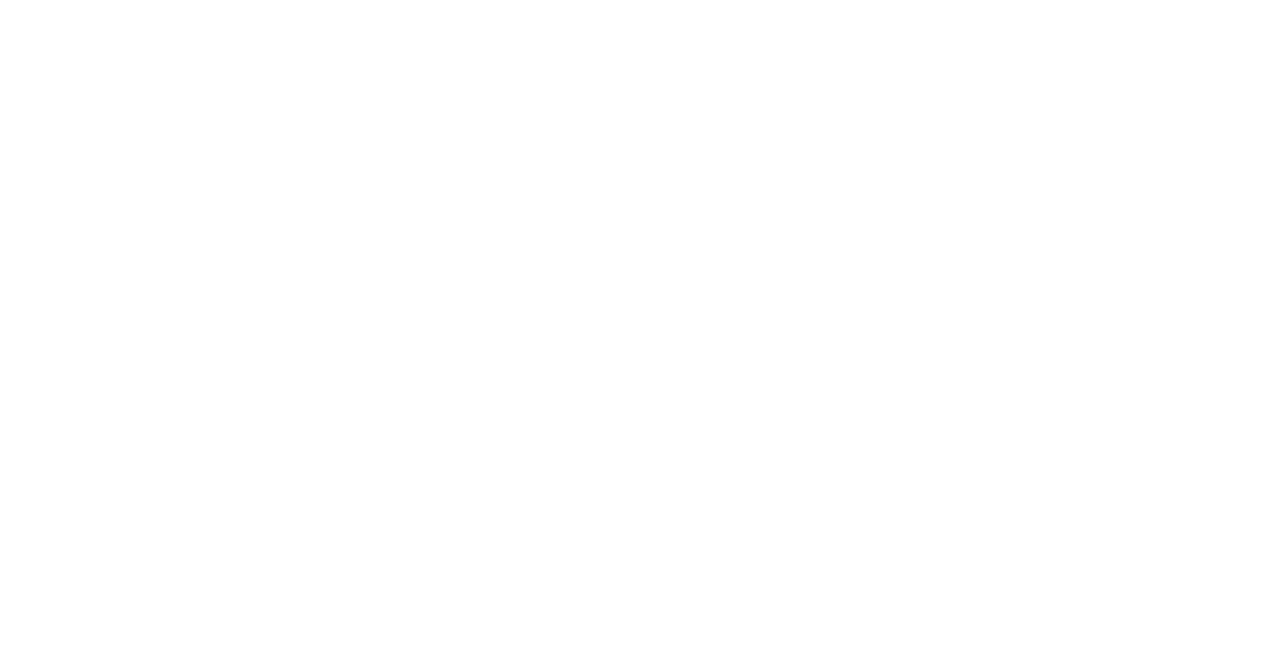
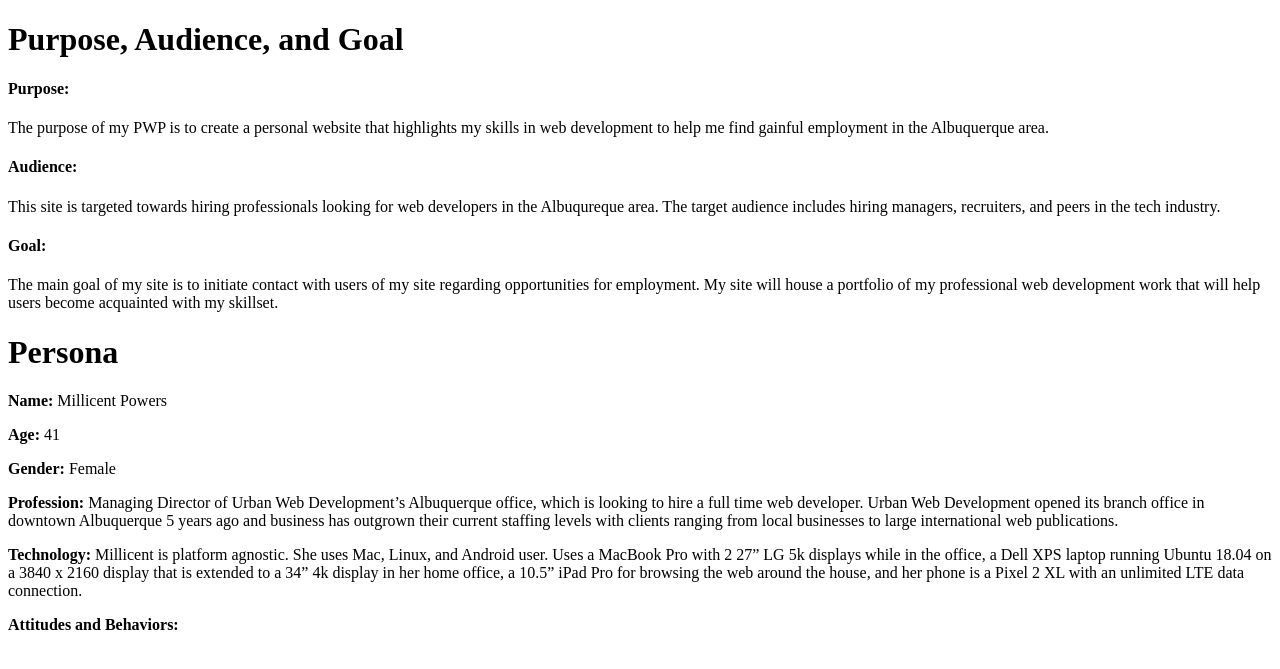
Before and after one commit to judeamiller/my-pwp-jude, a PHP site: page /milestone-1.php in a window 1280 px wide. Before the commit the part shown is empty. Shown: the top 669 px of the page. Run offline with PHP 8.4, Linux system fonts and the light colour scheme.

Commit message:
Add purpose audience and goal.

```diff
--- a/public_html/documentation/milestone-1.php
+++ b/public_html/documentation/milestone-1.php
@@ -2,9 +2,32 @@
 <html lang="en">
 	<head>
 		<meta charset="UTF-8"/>
-		<title>Purpose, Audience, Goal</title>
+		<title>PWP Milestone 1</title>
 	</head>
 	<body>
+		<h1>Purpose, Audience, and Goal</h1>
+		<h4>Purpose:</h4>
+		<p>
+			The purpose of my PWP is to create a personal website that highlights my skills in web development to help me find gainful employment in the Albuquerque area.
+		</p>
+		<h4>Audience:</h4>
+		<p>
+			This site is targeted towards hiring professionals looking for web developers in the Albuqureque area. The target audience includes hiring managers, recruiters, and peers in the tech industry.
+		</p>
+		<h4>Goal:</h4>
+		<p>
+			The main goal of my site is to initiate contact with users of my site regarding opportunities for employment. My site will house a portfolio of my professional web development work that will help users become acquainted with my skillset.
+		</p>
+		<h1>Persona</h1>
+			<p><strong>Name: </strong>Millicent Powers</p>
+			<p><strong>Age: </strong>41</p>
+			<p><strong>Gender: </strong>Female</p>
+			<p><strong>Profession: </strong>Managing Director of Urban Web Development’s Albuquerque office, which is looking to hire a full time web developer. Urban Web Development opened its branch office in downtown Albuquerque 5 years ago and business has outgrown their current staffing levels with clients ranging from local businesses to large international web publications.</p>
+			<p><strong>Technology: </strong>Millicent is platform agnostic. She uses Mac, Linux, and Android user. Uses a MacBook Pro with 2 27” LG 5k displays while in the office, a Dell XPS laptop running Ubuntu 18.04 on a 3840 x 2160 display that is extended to a 34” 4k display in her home office, a 10.5” iPad Pro for browsing the web around the house, and her phone is a Pixel 2 XL with an unlimited LTE data connection.<p/>
+			<p><strong>Attitudes and Behaviors: </strong> </p>
+
+
+
 
 	</body>
 </html>
```
